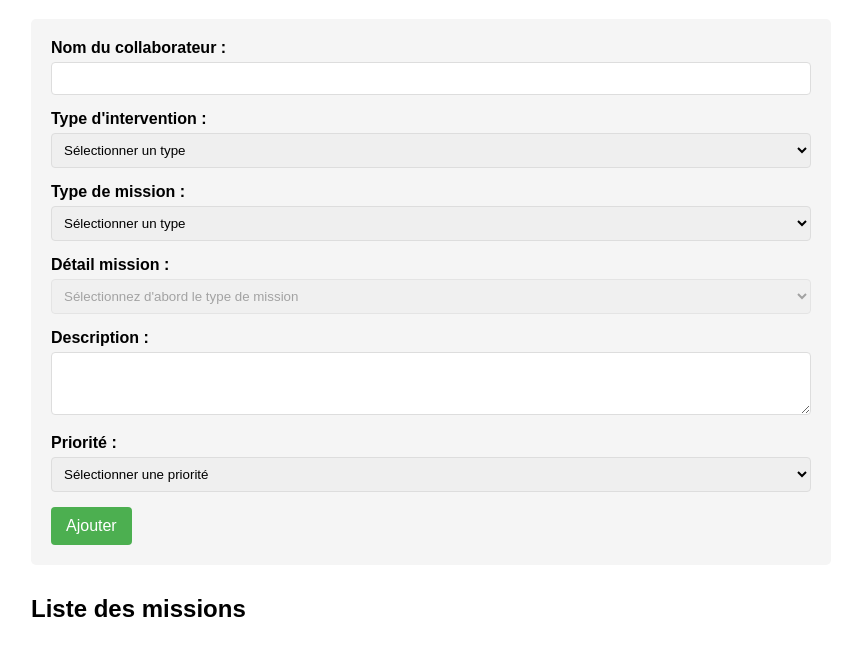
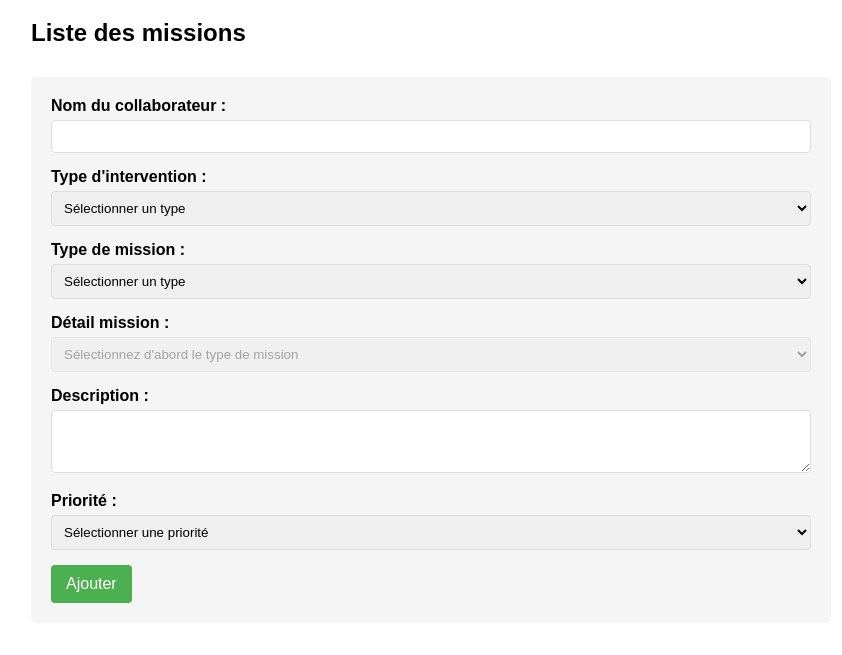
Before and after one commit to nabilbenromdhane2711/gestion-de-missions, a plain HTML site: page index.html in a window 1280 px wide. Shown: the part 81-736 px from the top of the page, without its empty margins (209-1051 px from the left). Drawn offline with Linux system fonts and the light colour scheme.

Commit message:
Update index.html

```diff
--- a/index.html
+++ b/index.html
@@ -15,7 +15,7 @@
             background-color: #f5f5f5;
             padding: 20px;
             border-radius: 5px;
-            margin-bottom: 20px;
+            margin-top: 30px;
         }
         .form-group {
             margin-bottom: 15px;
@@ -55,7 +55,7 @@
             background-color: #d32f2f;
         }
         .records-container {
-            margin-top: 30px;
+            margin-bottom: 30px;
         }
         .record-item {
             display: flex;
@@ -166,6 +166,13 @@
 <body>
     <h1>Gestion des missions</h1>
 
+    <div class="records-container">
+        <h2>Liste des missions</h2>
+        <div id="recordsList">
+            <!-- Les enregistrements seront ajoutés ici dynamiquement -->
+        </div>
+    </div>
+
     <div class="form-container">
         <div class="form-group">
             <label for="userName">Nom du collaborateur :</label>
@@ -223,13 +230,6 @@
         </div>
 
         <button id="addButton">Ajouter</button>
-    </div>
-
-    <div class="records-container">
-        <h2>Liste des missions</h2>
-        <div id="recordsList">
-            <!-- Les enregistrements seront ajoutés ici dynamiquement -->
-        </div>
     </div>
 
     <script>
```
